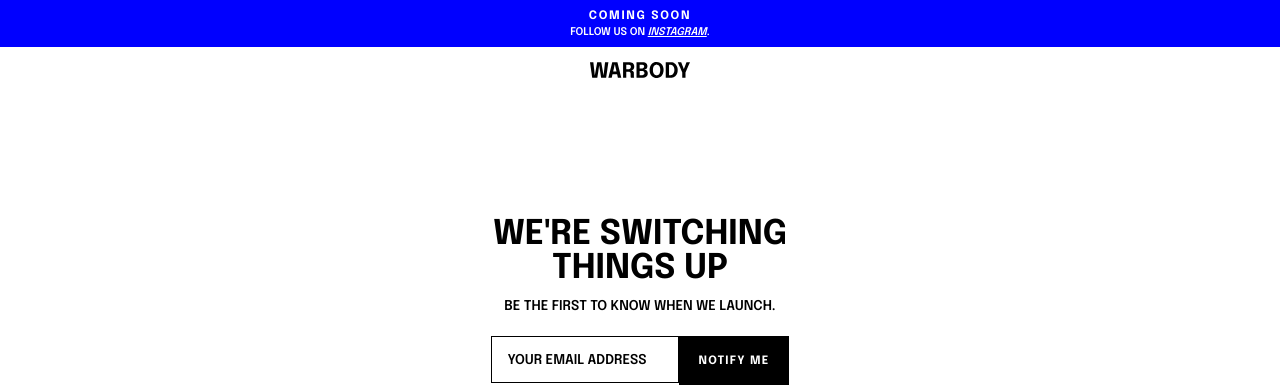
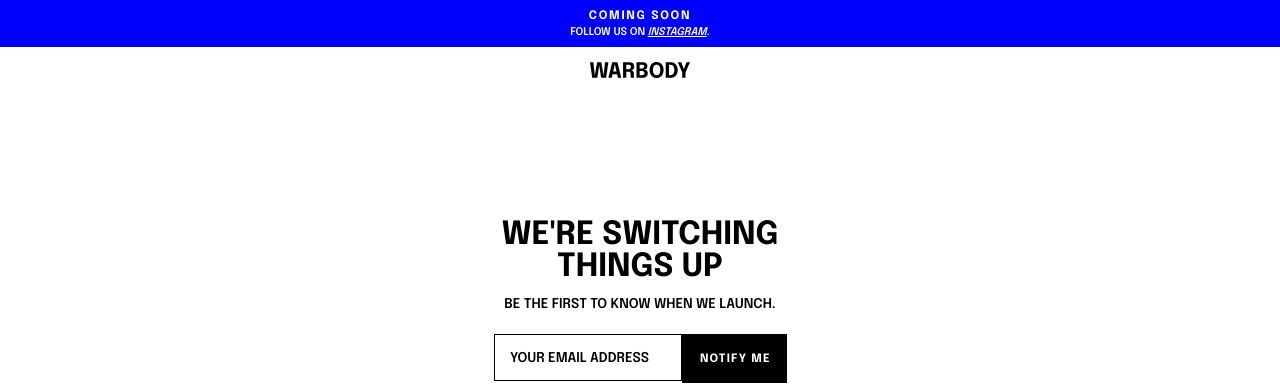
Before and after one commit to WBMMXX/WB22, a plain HTML site: page index.html in a window 1280 px wide. Shown: the top 387 px of the page. Drawn offline with Linux system fonts and the light colour scheme.

Commit message:
Update index.html

```diff
--- a/index.html
+++ b/index.html
@@ -195,7 +195,7 @@
 	background: #000;
 	padding: 18.4px;
 	border: 0px solid #000;
-	width: 110px !important;
+	width: 105px !important;
         height:;
 	letter-spacing: 1.2px;
 	border-radius: 0px;
@@ -317,7 +317,7 @@
 <img href="http://www.warbody.com/" src="9272639-2.svg" alt="" width="100" height="auto" style="padding:0!important;">
 </a></div>
 <div class="subscribe" style="margin-top:225px;margin-bottom:250px;text-align:center!important;margin-left:auto;margin-right:auto;">
-	<p class="subscribe__title" style="font-size:34px!important;font-weight:700!important;letter-spacing:0px!important;line-height:1;font-weight:;color:#000;">We're switching things up</p>
+	<p class="subscribe__title" style="font-size:32px!important;font-weight:700!important;letter-spacing:0px!important;line-height:1;font-weight:;color:#000;">We're switching things up</p>
 	<p class="subscribe__copy" style="font-size:13.5px!important;font-weight:600!important;text-transform:uppercase!important;color:#000;">Be the first to know when we launch.</p>
 	<form action="javascript:window.location.reload();"><div class="form">
 		<input type="email" class="form__email" placeholder="Your email address" style="font-family:'Epilogue',sans-serif;font-weight:600!important;color:#000;text-transform:uppercase!important;font-size:13.5px;letter-spacing:0px;" name="mail" required><input type="submit" value="Notify Me" style="font-family:'Epilogue',sans-serif;font-weight:700;text-transform:uppercase!important;font-size:11.5px;"></div></form>
```
